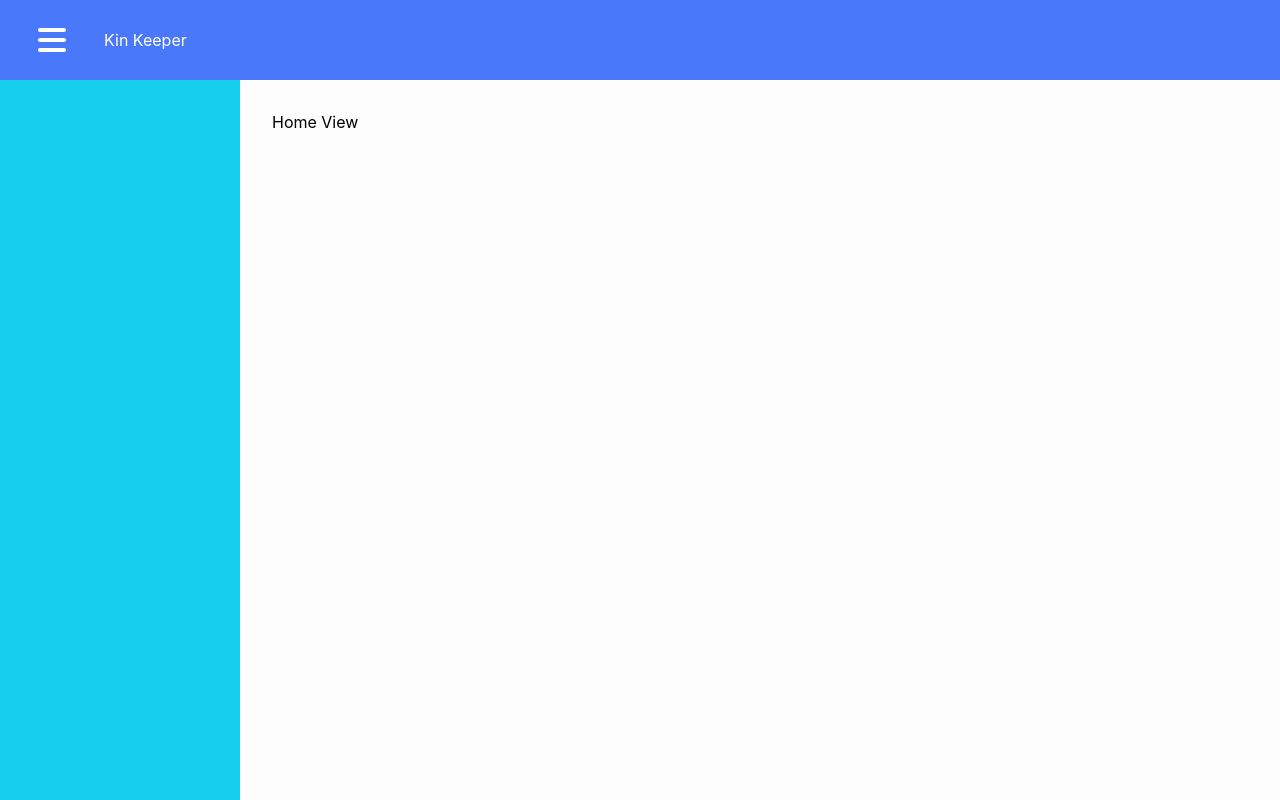
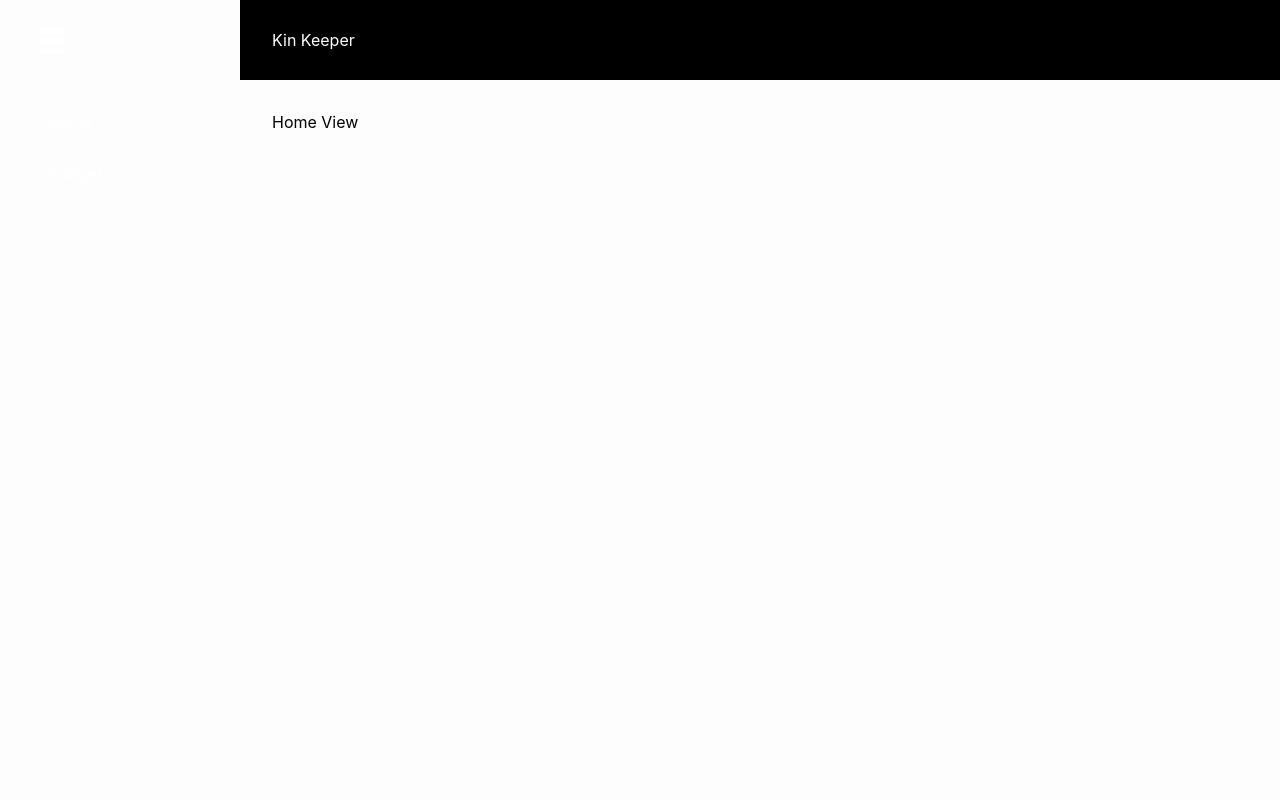
Before and after one commit to JShilling4/kin-keeper, a Vue app: page / in a window 1280 px wide. Built offline with nearby package versions, Linux system fonts and the light colour scheme.

Commit message:
layout system adjustments

```diff
--- a/src/core/components/AppDrawer.vue
+++ b/src/core/components/AppDrawer.vue
@@ -1,33 +1,27 @@
 <script setup lang="ts">
-import { layoutKey, type ILayout } from "@/core/types";
+import { ICON_NAMES, layoutKey, type ILayout } from "@/core/types";
+
+export interface AppDrawerProps {
+  modelValue: boolean;
+  side: "left" | "right";
+  bgColor?: string;
+  fixed?: boolean;
+}
 
 const {
   modelValue,
-  side = "left",
-  width = "15rem",
+  side,
+  bgColor,
   fixed = false,
-} = defineProps<{
-  modelValue: boolean;
-  side?: "left" | "right";
-  width?: string;
-  fixed?: boolean;
-}>();
+} = defineProps<AppDrawerProps>();
 
 const $layout = inject<ILayout>(layoutKey) as ILayout;
 
 watch(
-  () => width,
-  (newValue) => {
-    $layout.leftDrawer.width = newValue;
-  },
-  { immediate: true }
-);
-
-watch(
   () => modelValue,
   (show) => {
-    if (show) $layout.leftDrawer.width = width;
-    else $layout.leftDrawer.width = "0";
+    if (show) $layout.leftDrawer.width = $layout.leftDrawer.maxWidth;
+    else $layout.leftDrawer.width = $layout.leftDrawer.minWidth;
   },
   { immediate: true }
 );
@@ -40,27 +34,52 @@ watch(
   },
   { immediate: true }
 );
+
+function toggleLeftDrawer() {
+  $layout.leftDrawer.isOpen = !$layout.leftDrawer.isOpen;
+}
 </script>
 
 <template>
   <aside :class="['app-drawer', { 'app-drawer--hidden': !modelValue }]">
-    <div class="app-drawer__content"></div>
+    <BaseIcon
+      v-if="!$layout.leftDrawer.isFixed"
+      :name="ICON_NAMES.Menu"
+      color="#fff"
+      size="2x"
+      class="app-drawer-toggle"
+      @click="toggleLeftDrawer"
+    />
+    <div class="app-drawer-content">
+      <SideNavigation :mini-mode="$layout.leftDrawer.isOpen" />
+    </div>
   </aside>
 </template>
 
 <style lang="scss" scoped>
 .app-drawer {
-  position: fixed;
-  top: v-bind("$layout.header.height");
+  position: v-bind("fixed ? 'fixed' : 'initial'");
+  top: 0;
   left: v-bind("side === 'left' ? 0 : 'initial'");
   right: v-bind("side === 'right' ? 0 : 'initial'");
   height: calc(100vh - 5rem);
-  width: v-bind(width);
+  width: v-bind("$layout.leftDrawer.width");
   overflow: hidden;
+  background-color: v-bind(bgColor);
   transition: width 0.3s ease-in-out;
 
   &--hidden {
-    width: 0;
+    width: v-bind("$layout.leftDrawer.minWidth");
+  }
+
+  &-content {
+    padding-top: v-bind("$layout.header.height");
+  }
+
+  &-toggle {
+    position: absolute;
+    top: calc(v-bind("$layout.header.height") / 2 - 15px);
+    left: var(--space-sm);
   }
 }
 </style>
--- a/src/core/components/AppHeader.vue
+++ b/src/core/components/AppHeader.vue
@@ -1,5 +1,5 @@
 <script setup lang="ts">
-import { layoutKey, ICON_NAMES, type ILayout } from "@/core/types";
+import { layoutKey, type ILayout } from "@/core/types";
 
 const { height = "5rem" } = defineProps<{ height?: string }>();
 
@@ -12,23 +12,11 @@ watch(
   },
   { immediate: true }
 );
-
-function toggleLeftDrawer() {
-  $layout.leftDrawer.isVisible = !$layout.leftDrawer.isVisible;
-}
 </script>
 
 <template>
   <header class="app-header">
-    <div class="fit flex items-center px-sm">
-      <BaseIcon
-        v-if="!$layout.leftDrawer.isFixed"
-        :name="ICON_NAMES.Menu"
-        color="#fff"
-        size="2x"
-        class="left-drawer-toggle"
-        @click="toggleLeftDrawer"
-      />
+    <div class="app-header-content">
       <div class="app-header-title">Kin Keeper</div>
     </div>
   </header>
@@ -38,13 +26,24 @@ function toggleLeftDrawer() {
 .app-header {
   position: fixed;
   top: 0;
+  left: v-bind("$layout.leftDrawer.width");
   width: 100%;
   height: v-bind(height);
   z-index: 2000;
+  background-color: var(--tertiary-color);
+  transition: all 0.3s ease-in-out;
+
+  &-content {
+    display: flex;
+    align-items: center;
+    height: 100%;
+    width: 100%;
+    padding: 0 var(--space-sm);
+  }
 
   &-title {
     color: #fff;
-    margin-left: var(--space-sm);
+    transition: margin-left 0.3s ease-in-out;
   }
 }
 </style>
--- a/src/core/components/AppLayout.vue
+++ b/src/core/components/AppLayout.vue
@@ -6,8 +6,12 @@ const $layout = inject<ILayout>(layoutKey) as ILayout;
 
 <template>
   <div class="app-layout">
-    <AppHeader class="bg-primary text-white" />
-    <AppDrawer v-model="$layout.leftDrawer.isVisible" class="bg-secondary" />
+    <AppDrawer
+      v-model="$layout.leftDrawer.isOpen"
+      side="left"
+      bgColor="var(--side-nav-bg-color)"
+    />
+    <AppHeader />
     <slot></slot>
   </div>
 </template>
--- /dev/null
+++ b/src/core/components/SideNavigation.vue
@@ -0,0 +1,59 @@
+<script setup lang="ts">
+import { ICON_NAMES } from "@/core/types";
+
+export interface SideNavigationProps {
+  miniMode?: boolean;
+}
+
+const { miniMode = false } = defineProps<SideNavigationProps>();
+</script>
+
+<template>
+  <div class="side-navigation">
+    <router-link to="/" class="navlink">
+      <BaseIcon :name="ICON_NAMES.Home" class="navlink-icon" />
+      <div class="navlink-text" :class="{ 'navlink-text--hidden': !miniMode }">
+        Home
+      </div>
+    </router-link>
+    <router-link to="/budget" class="navlink">
+      <BaseIcon :name="ICON_NAMES.Budget" class="navlink-icon" />
+      <div class="navlink-text" :class="{ 'navlink-text--hidden': !miniMode }">
+        Budget
+      </div>
+    </router-link>
+  </div>
+</template>
+
+<style lang="scss" scoped>
+.side-navigation {
+  padding: var(--space-sm);
+  background-color: var(--side-nav-bg-color);
+  height: 100%;
+
+  .navlink {
+    display: grid;
+    grid-template-columns: auto 1fr;
+    padding-bottom: var(--space-sm);
+    align-items: center;
+    color: #fff;
+
+    &-icon {
+      font-size: 1.7rem;
+      justify-self: center;
+    }
+
+    &-text {
+      margin-left: var(--space-xs);
+      transition: all 0.3s ease-in-out;
+
+      &--hidden {
+        opacity: 0;
+        width: 0;
+        overflow: hidden;
+        margin-left: 0;
+      }
+    }
+  }
+}
+</style>
--- a/src/core/composables/useLayout.ts
+++ b/src/core/composables/useLayout.ts
@@ -4,8 +4,10 @@ function useLayout() {
       height: "",
     },
     leftDrawer: {
-      isVisible: true,
+      isOpen: true,
       isFixed: false,
+      maxWidth: "15rem",
+      minWidth: "6rem",
       width: "",
     },
   });
--- a/src/core/types/layout.ts
+++ b/src/core/types/layout.ts
@@ -7,7 +7,9 @@ export interface ILayout {
     height: string;
   };
   leftDrawer: {
-    isVisible: boolean;
+    isOpen: boolean;
+    maxWidth: string;
+    minWidth: string;
     width: string;
     isFixed: boolean;
   };
--- a/src/types/components.d.ts
+++ b/src/types/components.d.ts
@@ -14,6 +14,7 @@ declare module 'vue' {
     BaseIcon: typeof import('./../core/components/BaseIcon.vue')['default']
     RouterLink: typeof import('vue-router')['RouterLink']
     RouterView: typeof import('vue-router')['RouterView']
+    SideNavigation: typeof import('./../core/components/SideNavigation.vue')['default']
     ViewContainer: typeof import('./../core/components/ViewContainer.vue')['default']
   }
 }
```
